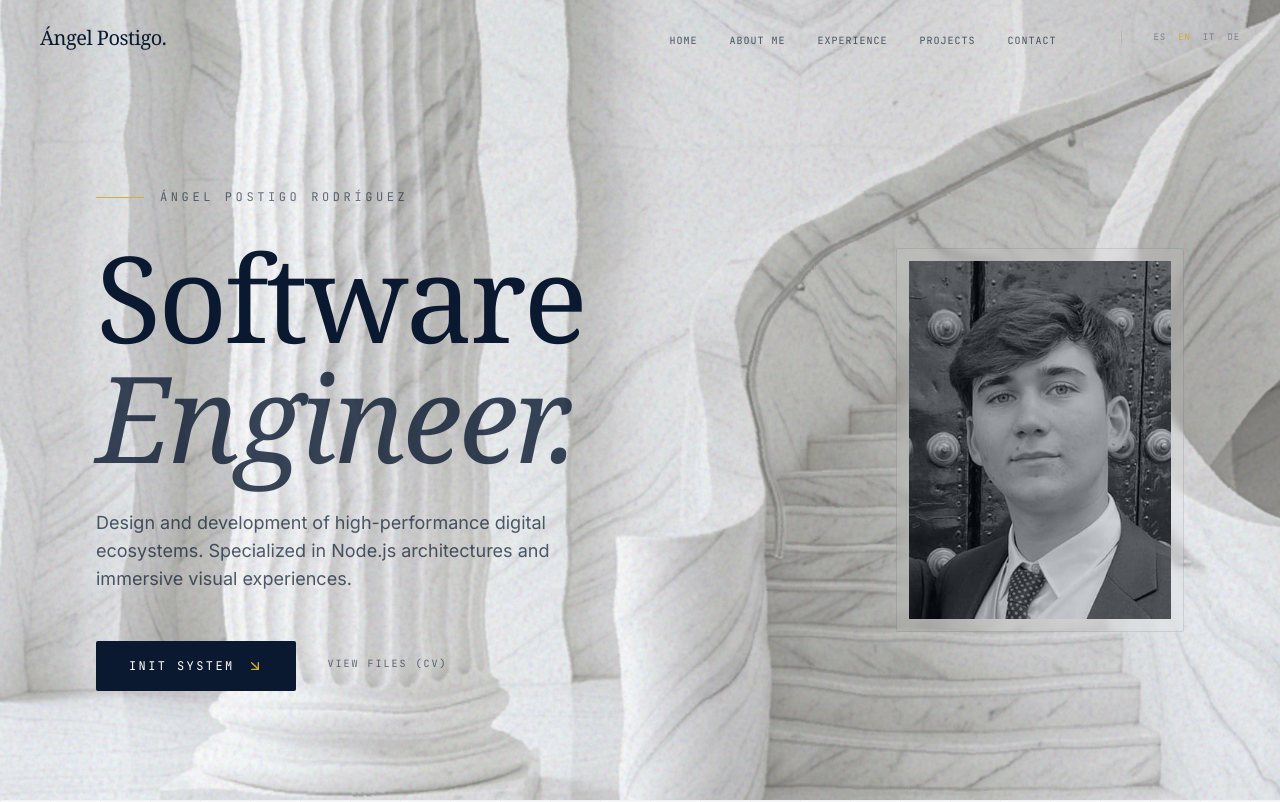
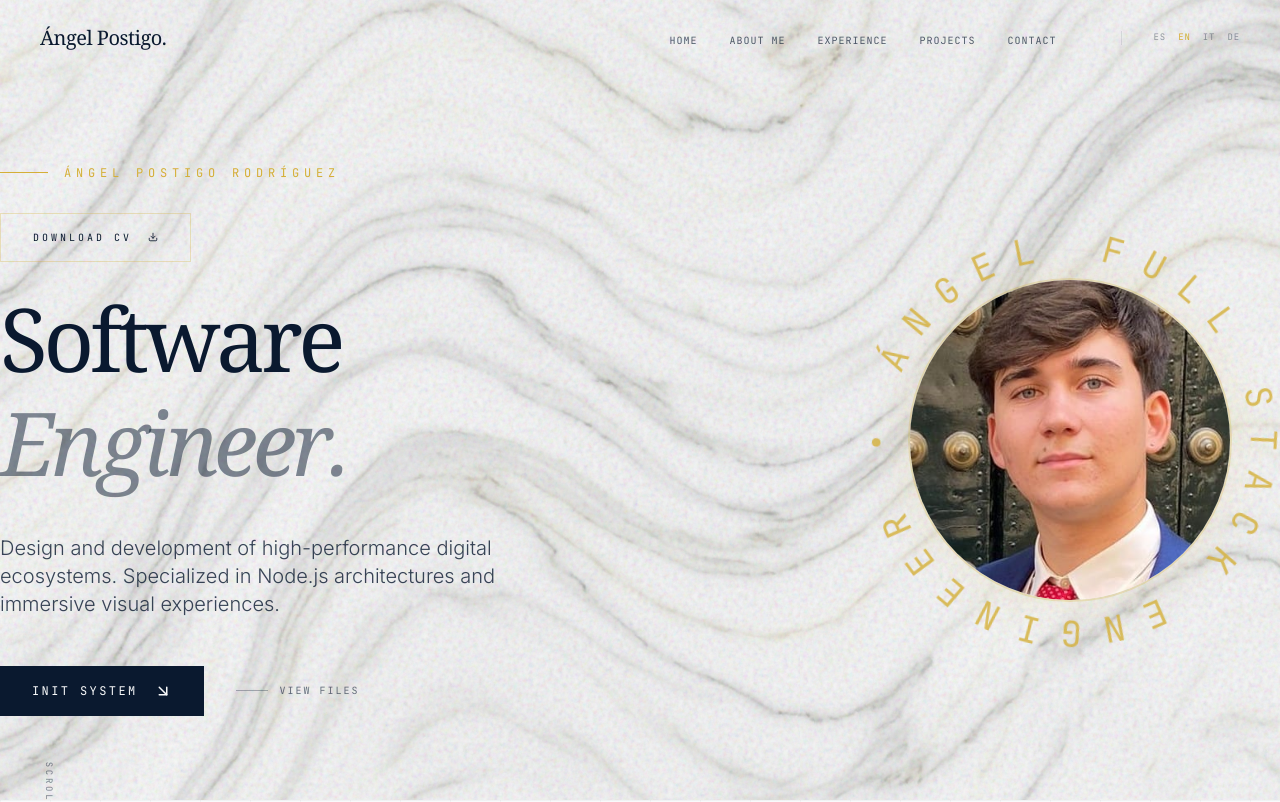
Before and after one commit to puyi27/Porfolio-APR, a React (Vite) app: page / in a window 1280 px wide. Shown: the top 802 px of the page. Built offline with nearby package versions, Linux system fonts and the light colour scheme.

Commit message:
style: generate flat 2d marble background texture and apply it

```diff
--- a/src/components/AmbientLight.jsx
+++ b/src/components/AmbientLight.jsx
@@ -32,7 +32,7 @@ const AmbientLight = () => {
         <div
           className="absolute inset-[-10%] w-[120%] h-[120%] animate-tide opacity-[0.85]"
           style={{
-            backgroundImage: `url("/marble-bg.png?v=3")`,
+            backgroundImage: `url("/marble-bg.jpg?v=3")`,
             backgroundSize: 'cover',
             backgroundPosition: 'center',
             filter: 'url(#liquidTide)'
--- a/src/components/Hero.jsx
+++ b/src/components/Hero.jsx
@@ -1,102 +1,233 @@
 import { motion } from "framer-motion";
-import { FiArrowDownRight } from "react-icons/fi";
+import { FiArrowDownRight, FiDownload } from "react-icons/fi";
+import MagneticButton from "./MagneticButton";
+import { useEffect, useState } from "react";
 import { useLanguage } from "../context/LanguageContext";
+
+// Animación de texto letra a letra (Staggered Reveal)
+const StaggeredText = ({ text, delay = 0 }) => {
+  const letters = Array.from(text);
+
+  const container = {
+    hidden: { opacity: 0 },
+    visible: (i = 1) => ({
+      opacity: 1,
+      transition: { staggerChildren: 0.05, delayChildren: delay * i },
+    }),
+  };
+
+  const child = {
+    visible: {
+      opacity: 1,
+      y: 0,
+      rotateX: 0,
+      transition: {
+        type: "spring",
+        damping: 12,
+        stiffness: 100,
+      },
+    },
+    hidden: {
+      opacity: 0,
+      y: 50,
+      rotateX: -90,
+    },
+  };
+
+  return (
+    <motion.span
+      style={{ display: "inline-block", perspective: "1000px" }}
+      variants={container}
+      initial="hidden"
+      animate="visible"
+    >
+      {letters.map((letter, index) => (
+        <motion.span
+          variants={child}
+          key={index}
+          style={{ display: "inline-block" }}
+        >
+          {letter === " " ? "\u00A0" : letter}
+        </motion.span>
+      ))}
+    </motion.span>
+  );
+};
+
+// Efecto de texto revuelto (Cyber/Scramble)
+const ScrambleText = ({ text }) => {
+  const [displayText, setDisplayText] = useState("");
+  const chars = "!<>-_\\\\/[]{}—=+*^?#________";
+
+  useEffect(() => {
+    let iteration = 0;
+    const interval = setInterval(() => {
+      setDisplayText((prev) =>
+        text.split("").map((letter, index) => {
+          if (index < iteration) {
+            return text[index];
+          }
+          return chars[Math.floor(Math.random() * chars.length)];
+        }).join("")
+      );
+
+      if (iteration >= text.length) {
+        clearInterval(interval);
+      }
+      iteration += 1 / 3;
+    }, 30);
+
+    return () => clearInterval(interval);
+  }, [text]);
+
+  return <span>{displayText}</span>;
+};
+
 
 const Hero = () => {
   const { t } = useLanguage();
 
   return (
-    <section
-      id="inicio"
-      className="relative min-h-screen flex items-center justify-center w-full px-6 md:px-16 lg:px-24 pt-20 overflow-hidden"
+    <section id="inicio" className="relative min-h-screen flex items-center bg-transparent pt-20 overflow-hidden">
+
+      <div className="max-w-7xl mx-auto w-full relative z-10">
+
+        {/* Layout en 2 columnas para simetría perfecta */}
+        <div className="grid grid-cols-1 lg:grid-cols-2 gap-16 lg:gap-8 items-center w-full">
+
+          {/* COLUMNA IZQUIERDA: Texto Principal */}
+          <div className="flex flex-col gap-6 md:gap-8 order-2 lg:order-1">
+
+            <motion.div
+              initial={{ opacity: 0, scale: 0.9 }}
+              animate={{ opacity: 1, scale: 1 }}
+              transition={{ duration: 0.8, ease: "easeOut" }}
+              className="flex items-center gap-4"
             >
-      <div className="w-full max-w-7xl mx-auto grid grid-cols-1 lg:grid-cols-12 gap-12 items-center relative z-10">
+              <div className="w-12 h-[1px] bg-ember"></div>
+              <span className="font-mono text-[10px] md:text-xs uppercase tracking-[0.4em] text-ember">
+                <ScrambleText text="Ángel Postigo Rodríguez" />
+              </span>
+            </motion.div>
 
-        {/* Columna Izquierda: Tipografía Editorial */}
-        <div className="lg:col-span-8 flex flex-col items-start">
+            {/* Botón Descargar CV */}
             <motion.div
               initial={{ opacity: 0, y: 20 }}
               animate={{ opacity: 1, y: 0 }}
-            transition={{ duration: 0.8, ease: [0.16, 1, 0.3, 1] }}
-            className="flex items-center gap-4 mb-8"
+              transition={{ duration: 1, delay: 1.5, ease: [0.16, 1, 0.3, 1] }}
             >
-            <span className="w-12 h-px bg-ember"></span>
-            <span className="font-mono text-[10px] md:text-xs tracking-[0.3em] uppercase text-ash/60">
-              Ángel Postigo Rodríguez
-            </span>
+              <MagneticButton>
+                <a
+                  href="/cv.pdf"
+                  download="CV_Angel_Postigo.pdf"
+                  className="inline-flex items-center gap-4 border border-ember/30 px-8 py-4 font-mono text-[10px] uppercase tracking-[0.3em] text-ash hover:bg-ember hover:text-ink transition-colors duration-500 interactive group"
+                >
+                  {t('hero.download_cv')} <FiDownload className="group-hover:-translate-y-1 transition-transform duration-300" />
+                </a>
+              </MagneticButton>
             </motion.div>
 
-          <motion.h1
-            initial={{ opacity: 0, y: 40 }}
-            animate={{ opacity: 1, y: 0 }}
-            transition={{ duration: 0.9, delay: 0.1, ease: [0.16, 1, 0.3, 1] }}
-            className="font-serif text-6xl sm:text-7xl md:text-8xl lg:text-[7.5rem] leading-[0.95] text-ash tracking-tight mb-8"
-          >
-            {t('hero.title1')} <br />
-            <span className="italic font-light text-ash/80">{t('hero.title2')}</span>
-          </motion.h1>
-
-          <motion.p
-            initial={{ opacity: 0, y: 20 }}
-            animate={{ opacity: 1, y: 0 }}
-            transition={{ duration: 0.8, delay: 0.3, ease: [0.16, 1, 0.3, 1] }}
-            className="font-body text-base md:text-lg text-ash/70 max-w-lg leading-relaxed mb-12"
-          >
-            {t('hero.subtitle')}
-          </motion.p>
+            <h1 className="text-5xl sm:text-6xl md:text-7xl lg:text-[5.5rem] font-serif leading-[0.9] text-ash tracking-tighter relative z-30 flex flex-col">
+              <span className="block overflow-hidden pb-4 pr-4 whitespace-nowrap">
+                <StaggeredText text={t('hero.title1')} delay={0.1} />
+              </span>
+              <span className="block text-ash/50 italic overflow-hidden pb-4 pr-4 whitespace-nowrap">
+                <StaggeredText text={t('hero.title2')} delay={0.3} />
+              </span>
+            </h1>
 
             <motion.div
-            initial={{ opacity: 0, y: 20 }}
+              initial={{ opacity: 0, y: 30 }}
               animate={{ opacity: 1, y: 0 }}
-            transition={{ duration: 0.8, delay: 0.4, ease: [0.16, 1, 0.3, 1] }}
-            className="flex items-center gap-8"
+              transition={{ duration: 1, delay: 1, ease: [0.16, 1, 0.3, 1] }}
+              className="max-w-xl relative z-30"
             >
+              <p className="text-lg md:text-xl font-light text-ash/80 leading-relaxed">
+                {t('hero.subtitle')}
+              </p>
+            </motion.div>
+
+            <motion.div
+              initial={{ opacity: 0 }}
+              animate={{ opacity: 1 }}
+              transition={{ duration: 1, delay: 1.5 }}
+              className="mt-4 flex items-center gap-8 relative z-30"
+            >
+              <MagneticButton>
+                <a
+                  href="#contacto"
+                  className="group flex items-center gap-4 bg-ash text-ink px-8 py-4 font-mono text-xs uppercase tracking-[0.2em] hover:bg-ember transition-colors duration-500 interactive"
+                >
+                  <span>{t('hero.start')}</span>
+                  <FiArrowDownRight className="group-hover:rotate-45 transition-transform duration-500" size={18} />
+                </a>
+              </MagneticButton>
+
               <a
                 href="#proyectos"
-              className="flex items-center gap-3 bg-ash text-white px-8 py-4 rounded-sm font-mono text-xs tracking-[0.2em] uppercase hover:bg-ash/90 transition-colors border border-transparent hover:border-ember/50"
+                className="hidden md:flex items-center gap-3 font-mono text-[10px] uppercase tracking-[0.2em] text-ash/60 hover:text-ash transition-colors duration-500 interactive group"
               >
-              {t('hero.start')}
-              <FiArrowDownRight size={16} className="text-ember" />
-            </a>
-            <a
-              href="/cv.pdf"
-              target="_blank"
-              className="font-mono text-[10px] tracking-[0.2em] uppercase text-ash/60 hover:text-ember transition-colors border-b border-transparent hover:border-ember pb-1"
-            >
-              {t('hero.projects')} (CV)
+                <div className="w-8 h-[1px] bg-ash/30 group-hover:w-12 group-hover:bg-ash transition-all duration-500"></div>
+                {t('hero.projects')}
               </a>
             </motion.div>
           </div>
 
-        {/* Columna Derecha: Tarjeta de Perfil Glassmorphism */}
+          {/* COLUMNA DERECHA: Foto y Sello Circular */}
+          <div className="flex justify-center lg:justify-end items-center relative order-1 lg:order-2">
+
             <motion.div
-          initial={{ opacity: 0, scale: 0.95 }}
+              initial={{ opacity: 0, scale: 0.8 }}
               animate={{ opacity: 1, scale: 1 }}
-          transition={{ duration: 1, delay: 0.5, ease: [0.16, 1, 0.3, 1] }}
-          className="lg:col-span-4 hidden md:flex justify-end"
+              transition={{ duration: 1.5, ease: [0.16, 1, 0.3, 1] }}
+              className="relative w-64 h-64 md:w-80 md:h-80 lg:w-[420px] lg:h-[420px] flex items-center justify-center z-20"
             >
-          <div className="relative w-72 h-96 glass-panel p-3 group overflow-hidden bg-white/5 backdrop-blur-sm border border-ash/10 rounded-sm">
-            {/* Foto del usuario */}
-            <div className="w-full h-full relative overflow-hidden bg-ash/5">
-              <img
-                src="/profile.jpeg"
-                alt="Ángel Postigo"
-                className="w-full h-full object-cover grayscale group-hover:grayscale-0 transition-all duration-700 ease-out scale-100 group-hover:scale-105"
-              />
-              {/* Velo Azul Marino superpuesto que desaparece al hacer hover */}
-              <div className="absolute inset-0 bg-ash/20 group-hover:bg-transparent transition-colors duration-700"></div>
+              {/* Foto central equilibrada */}
+              <div className="absolute inset-8 md:inset-10 lg:inset-12 rounded-full overflow-hidden border-2 border-ember/30 z-10 shadow-[0_0_50px_rgba(212,175,55,0.15)] group">
+                <img src="/profile.jpeg" alt="Ángel Postigo" className="w-full h-full object-cover group-hover:grayscale transition-all duration-700" />
+                <div className="absolute inset-0 bg-transparent group-hover:bg-ink/10 transition-colors duration-700"></div>
               </div>
 
-            {/* Etiqueta flotante dorada */}
-            <div className="absolute -left-4 top-12 bg-white border border-ember/30 px-4 py-2 shadow-sm transform -rotate-90 origin-bottom-left">
-              <span className="font-mono text-[9px] tracking-[0.3em] uppercase text-ember">
-                Full-Stack
-              </span>
-            </div>
-          </div>
+              {/* Anillo de texto giratorio simétrico */}
+              <motion.div
+                animate={{ rotate: 360 }}
+                transition={{ duration: 25, repeat: Infinity, ease: "linear" }}
+                className="absolute inset-0 w-full h-full opacity-80 pointer-events-none"
+              >
+                <svg viewBox="0 0 100 100" className="w-full h-full fill-current text-ember overflow-visible">
+                  {/* El radio del path reducido para que el texto no se corte en el viewBox */}
+                  <path id="circlePath" d="M 50, 50 m -43, 0 a 43,43 0 1,1 86,0 a 43,43 0 1,1 -86,0" fill="none" />
+                  <text fontSize="8.5" letterSpacing="4.5">
+                    <textPath href="#circlePath" className="uppercase font-mono">
+                      Full Stack Engineer • Ángel Postigo •
+                    </textPath>
+                  </text>
+                </svg>
+              </motion.div>
             </motion.div>
 
           </div>
+
+        </div>
+      </div>
+
+      {/* Indicador de scroll animado */}
+      <motion.div
+        initial={{ opacity: 0 }}
+        animate={{ opacity: 1 }}
+        transition={{ delay: 2, duration: 1 }}
+        className="absolute bottom-12 left-6 md:left-12 flex flex-col items-center gap-4 hidden md:flex"
+      >
+        <span className="font-mono text-[9px] uppercase tracking-[0.3em] text-ash/50 rotate-90 origin-left translate-y-8">{t('hero.scroll')}</span>
+        <motion.div
+          animate={{ height: ["0%", "100%", "0%"], top: ["0%", "0%", "100%"] }}
+          transition={{ duration: 2, repeat: Infinity, ease: "easeInOut" }}
+          className="w-[1px] h-16 bg-gradient-to-b from-ember to-transparent relative overflow-hidden"
+        >
+          <div className="absolute top-0 left-0 w-full bg-ember"></div>
+        </motion.div>
+      </motion.div>
+
     </section>
   );
 };
```
Also changed, not shown: public/marble-bg.jpg (added). Lines whose indentation alone changed are shown as unchanged.
